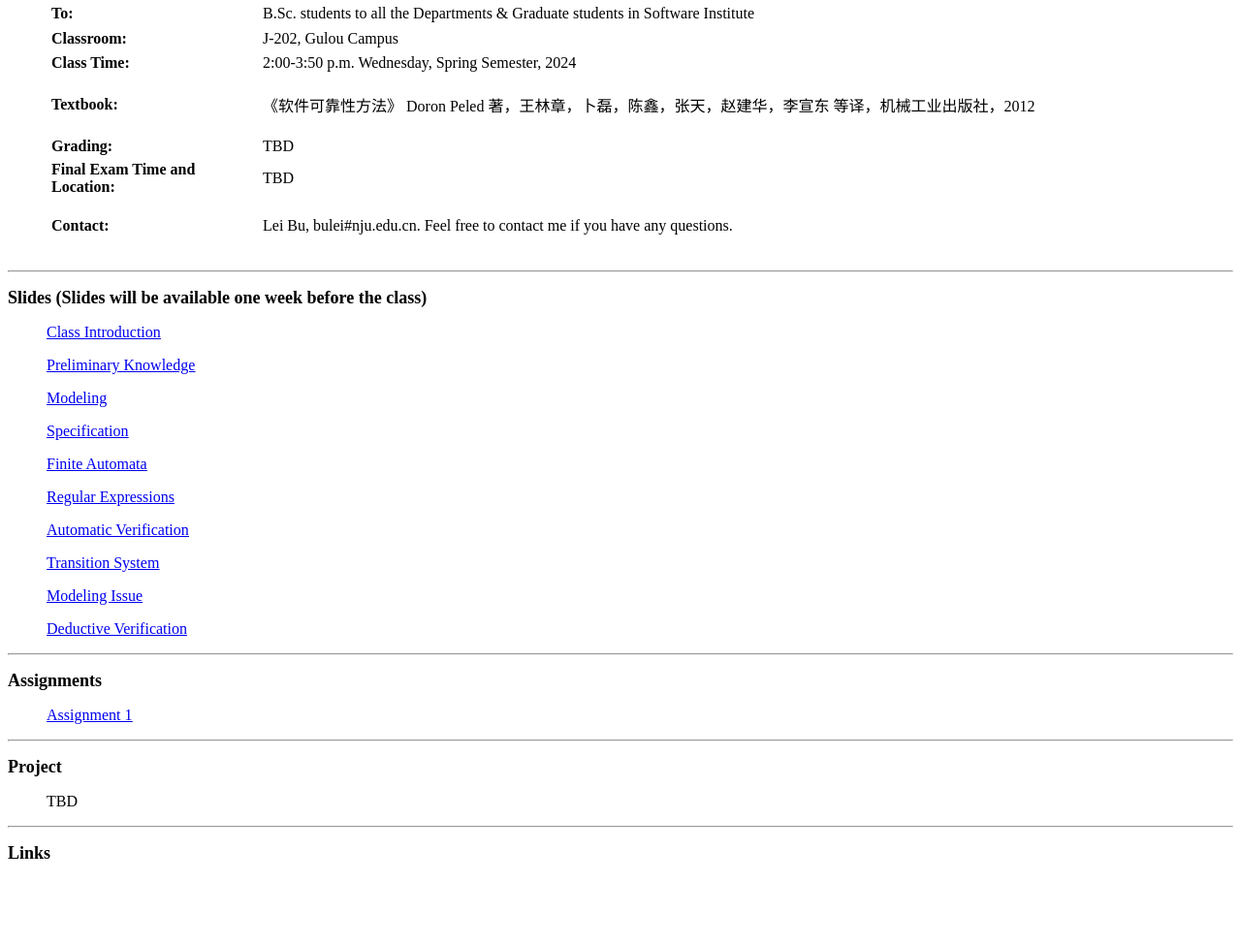
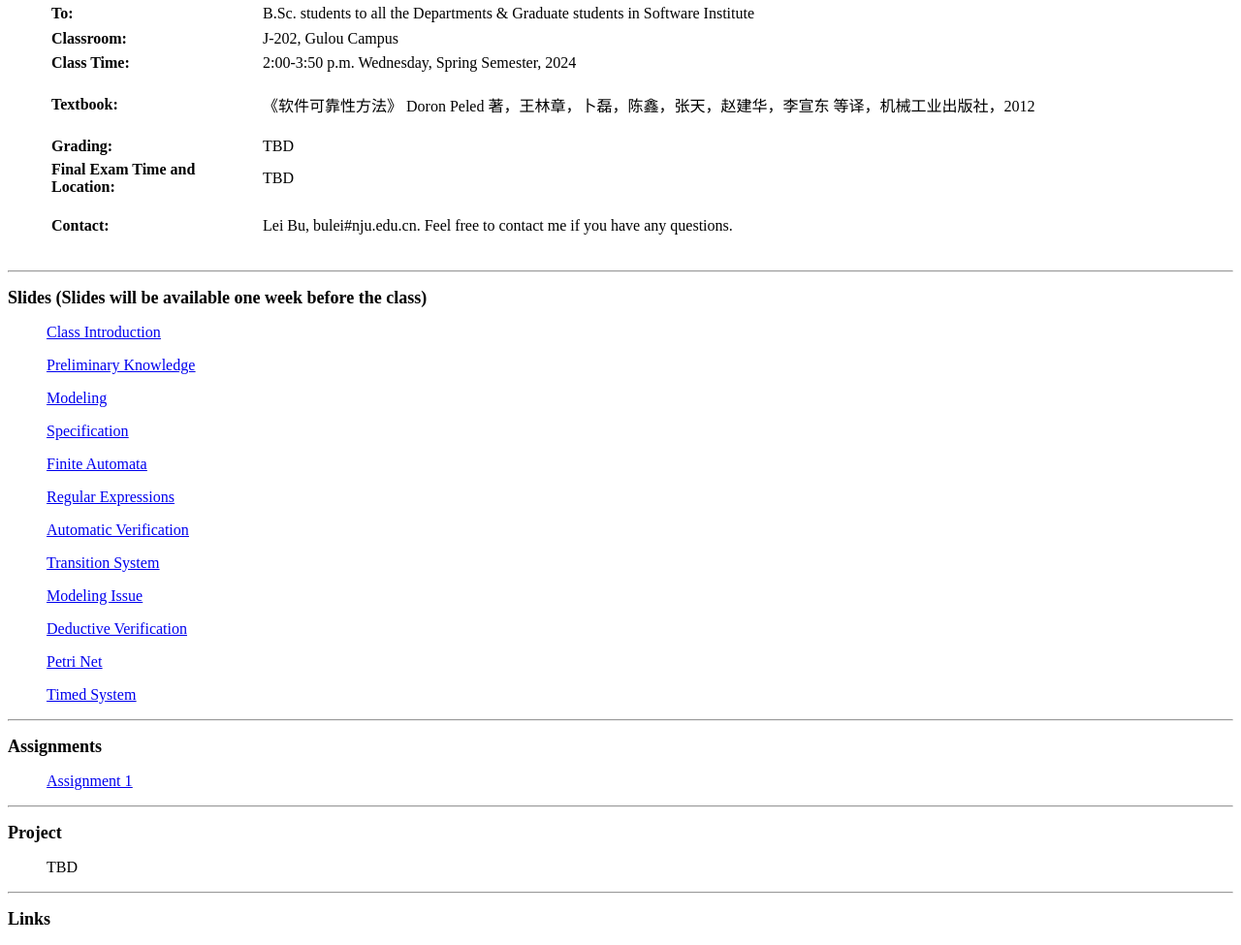
Before and after one commit to tfse24/tfse24.github.io, a plain HTML site: page index.html in a window 1280 px wide. Shown: the part 285-1260 px from the top of the page at 97% size. Before the commit the page ends 1192 px from the top, so only its background shows below. Drawn offline with Linux system fonts and the light colour scheme.

Commit message:
Add PN.pptx and TA.ppt.

```diff
--- a/index.html
+++ b/index.html
@@ -70,6 +70,8 @@ Information</font></a><font size="3" face="Times New Roman">] [</font><a href="h
   <p class="STYLE21"><u><a href="https://tfse24.github.io/slides/TS.pptx">Transition System</a></u>  </p>
   <p class="STYLE21"><u><a href="https://tfse24.github.io/slides/modeling-issue.ppt">Modeling Issue</a></u>  </p>
   <p class="STYLE21"><u><a href="https://tfse24.github.io/slides/deductive-verification.ppt">Deductive Verification</a></u>  </p>
+  <p class="STYLE21"><u><a href="https://tfse24.github.io/slides/PN.pptx">Petri Net</a></u>  </p>
+  <p class="STYLE21"><u><a href="https://tfse24.github.io/slides/TA.ppt">Timed System</a></u>  </p>
  </blockquote>
 <font size="6" face="Times New Roman"><b>
 <hr>
```
Also changed, not shown: 2 other files.
